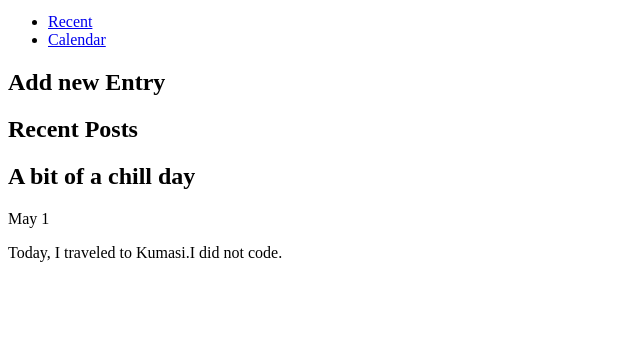
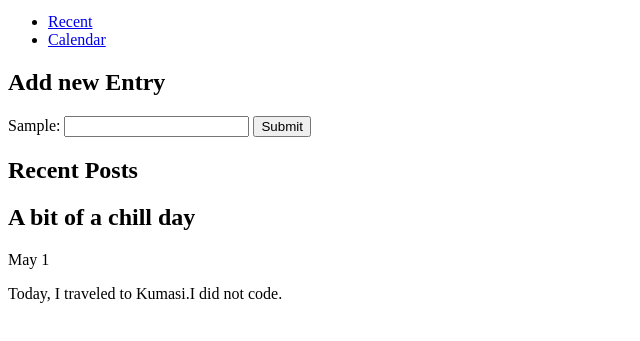
Before and after one commit to kekubezos/microblog-frontend, a plain HTML site: page index.html in a window 1280 px wide. Shown: the part 67-408 px from the top of the page, without its empty margins (0-640 px from the left). Drawn offline with Linux system fonts and the light colour scheme.

Commit message:
Adding form section to the homepage

```diff
--- a/index.html
+++ b/index.html
@@ -19,6 +19,12 @@
     <main>
         <section>
             <h1>Add new Entry</h1>
+            <form action="/entry" method="post">
+                <label for="sample-field">Sample:</label>
+                <input type="text" name="sample" id="sample-field">
+                <button type="submit">Submit</button>
+
+            </form>
 
         </section>
 
```
